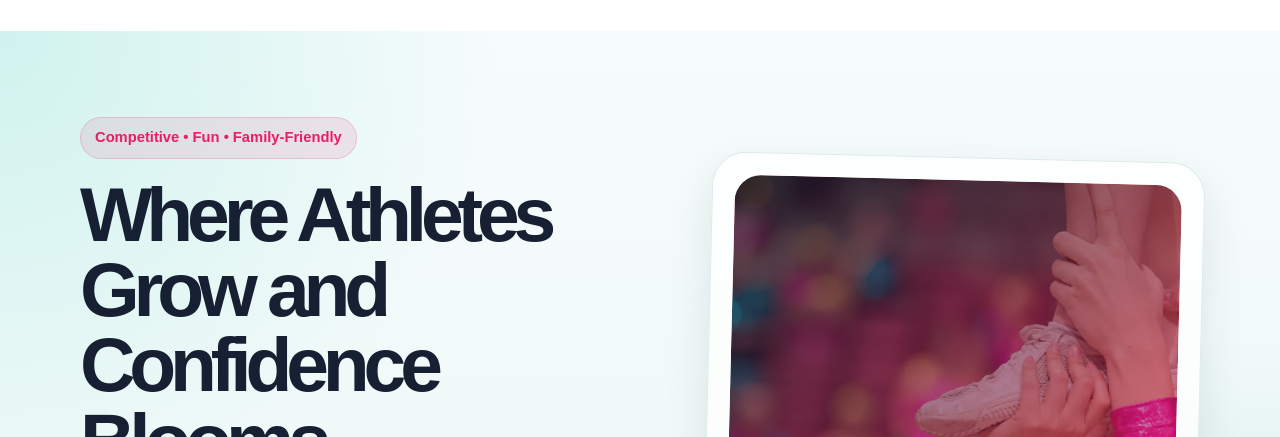
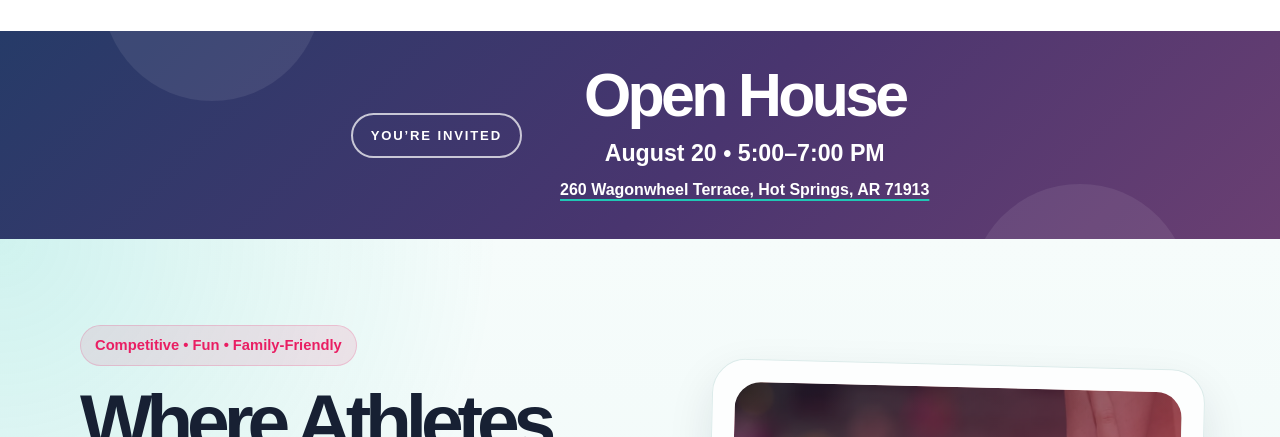
Before and after one commit to bloomcheerandtumbling/bloom, a plain HTML site: page index.html in a window 1280 px wide. Shown: the part 290-727 px from the top of the page. Drawn offline with Linux system fonts and the light colour scheme.

Commit message:
Open House feature banner

```diff
--- a/css/styles.css
+++ b/css/styles.css
@@ -48,15 +48,78 @@
     }
 
     .announcement {
-      background: var(--navy);
-      color: var(--teal);
+      position: relative;
+      overflow: hidden;
+      background: linear-gradient(135deg, #263b68 0%, #49356f 55%, #6a3f72 100%);
+      color: var(--white);
       text-align: center;
-      padding: 10px 16px;
-      font-size: 0.95rem;
-      font-weight: 800;
+      padding: 36px 0;
     }
 
-    .announcement strong {
+    .announcement::before,
+    .announcement::after {
+      content: "";
+      position: absolute;
+      width: 220px;
+      height: 220px;
+      border-radius: 50%;
+      background: rgba(255, 255, 255, 0.08);
+    }
+
+    .announcement::before {
+      top: -150px;
+      left: 8%;
+    }
+
+    .announcement::after {
+      right: 7%;
+      bottom: -165px;
+    }
+
+    .announcement-content {
+      position: relative;
+      z-index: 1;
+      display: flex;
+      align-items: center;
+      justify-content: center;
+      flex-wrap: wrap;
+      gap: 24px 38px;
+    }
+
+    .announcement-label {
+      border: 2px solid rgba(255, 255, 255, 0.72);
+      border-radius: 999px;
+      padding: 10px 18px;
+      font-size: 0.82rem;
+      font-weight: 900;
+      letter-spacing: 0.14em;
+      text-transform: uppercase;
+    }
+
+    .announcement-details h2 {
+      color: var(--white);
+      font-size: clamp(2.2rem, 5vw, 3.8rem);
+      line-height: 0.95;
+      letter-spacing: -0.06em;
+      margin-bottom: 10px;
+    }
+
+    .announcement-time {
+      font-size: clamp(1.1rem, 2.2vw, 1.45rem);
+      font-weight: 900;
+      margin-bottom: 5px;
+    }
+
+    .announcement a {
+      color: var(--white);
+      font-weight: 800;
+      text-decoration: underline;
+      text-decoration-color: var(--teal);
+      text-decoration-thickness: 2px;
+      text-underline-offset: 4px;
+    }
+
+    .announcement a:hover {
       color: var(--teal);
     }
 
@@ -1265,6 +1328,11 @@
     }
 
     @media (max-width: 560px) {
+      .announcement-content {
+        flex-direction: column;
+        gap: 16px;
+      }
+
       .hero {
         padding-top: 56px;
       }
--- a/index.html
+++ b/index.html
@@ -117,11 +117,24 @@
     </div>
   </header>
   <main>
-<section class="brand-strip" aria-label="Bloom Cheer & Tumbling logo">
+    <section class="brand-strip" aria-label="Bloom Cheer & Tumbling logo">
       <div class="container">
         <img src="assets/logo/logo_full.webp" alt="Bloom Cheer & Tumbling" />
       </div>
     </section>
+
+    <aside class="announcement" aria-labelledby="open-house-title">
+      <div class="container announcement-content">
+        <div class="announcement-label">You&rsquo;re Invited</div>
+        <div class="announcement-details">
+          <h2 id="open-house-title">Open House</h2>
+          <p class="announcement-time">August 20 <span aria-hidden="true">&bull;</span> 5:00&ndash;7:00 PM</p>
+          <a href="https://www.google.com/maps/search/?api=1&amp;query=260+Wagonwheel+Terrace%2C+Hot+Springs%2C+AR+71913" target="_blank" rel="noopener noreferrer">
+            260 Wagonwheel Terrace, Hot Springs, AR 71913
+          </a>
+        </div>
+      </div>
+    </aside>
 
 <section class="hero">
       <div class="container hero-grid">
```
